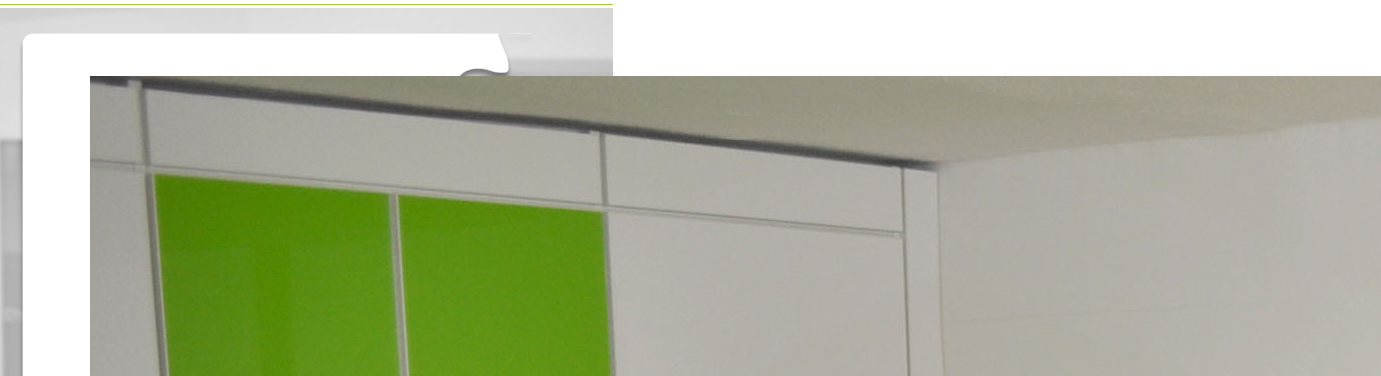
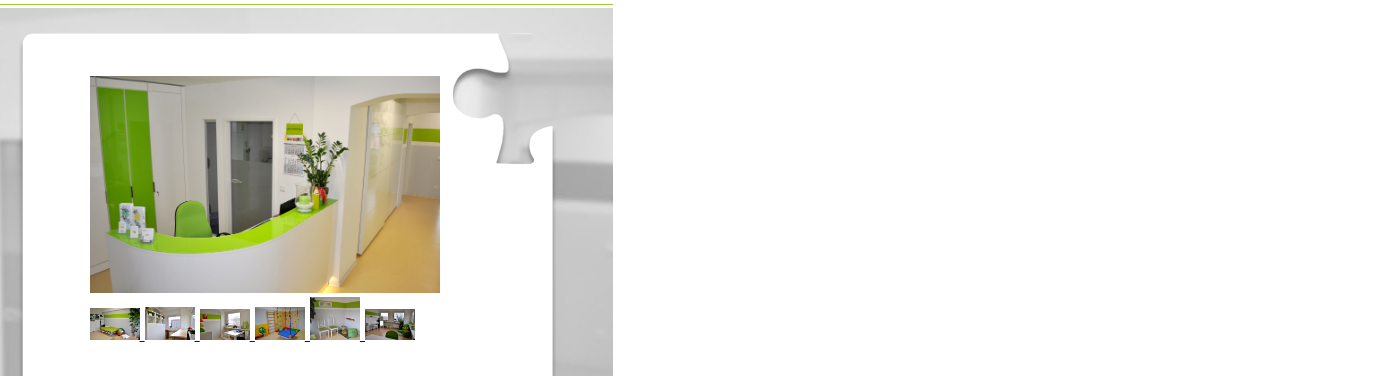
Before and after one commit to chrysler76/logoergo, a plain HTML site: page ergo_galerie.html in a window 1280 px wide. Shown: the part 240-616 px from the top of the page, 1381 px wide, since content can reach past the window. Drawn offline with nearby package versions, Linux system fonts and the light colour scheme.

Commit message:
gallery style

```diff
--- a/css/styles.css
+++ b/css/styles.css
@@ -312,3 +312,14 @@ ul#navi_sidebar a {
     color: #777;
     font-variant: normal;
 }
+
+ul.galerie {
+    list-style-type: none;
+}
+img.galerie {
+    width: 350px;
+}
+
+ul.galerie li.small img {
+    width: 50px;
+}
```
